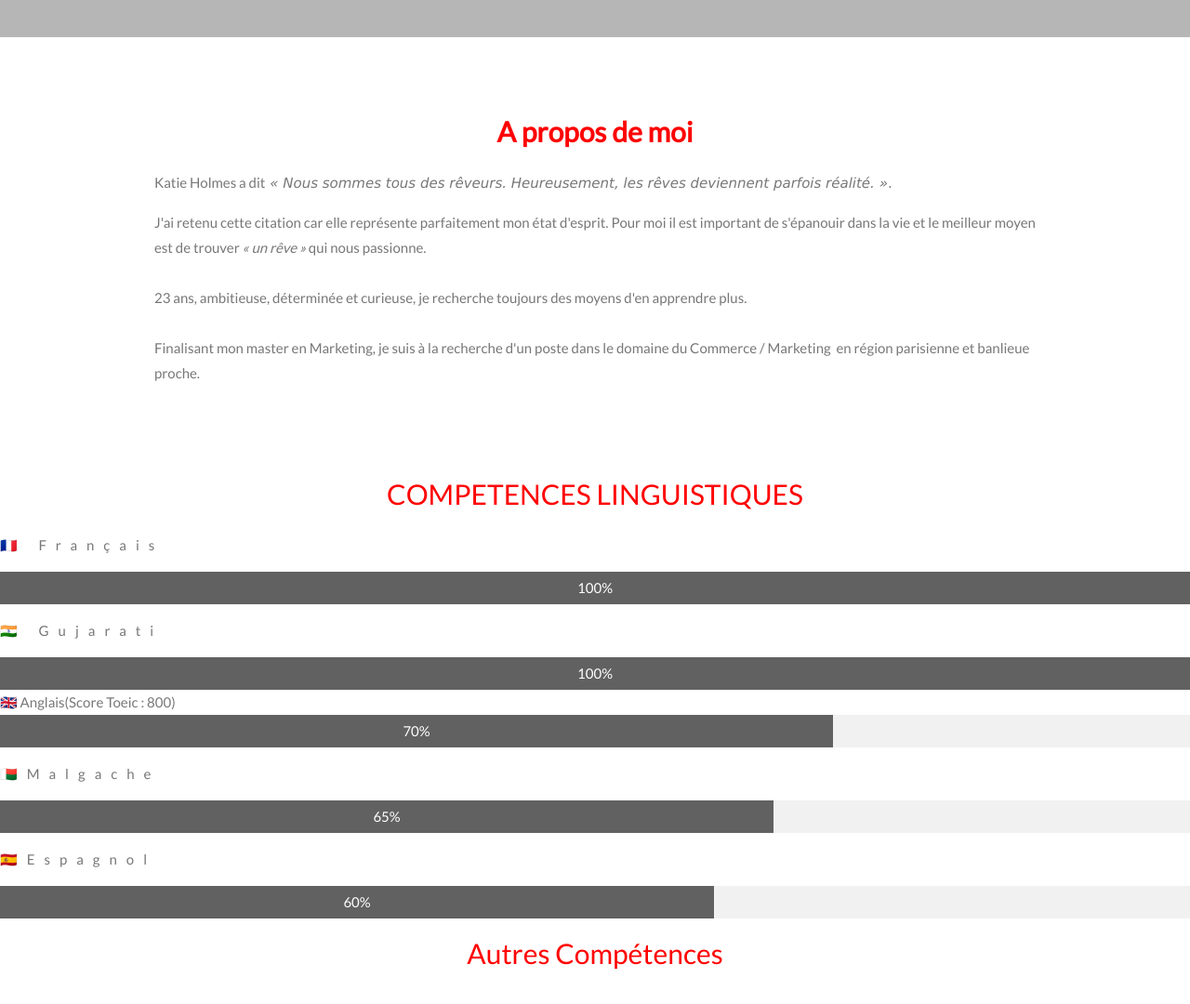
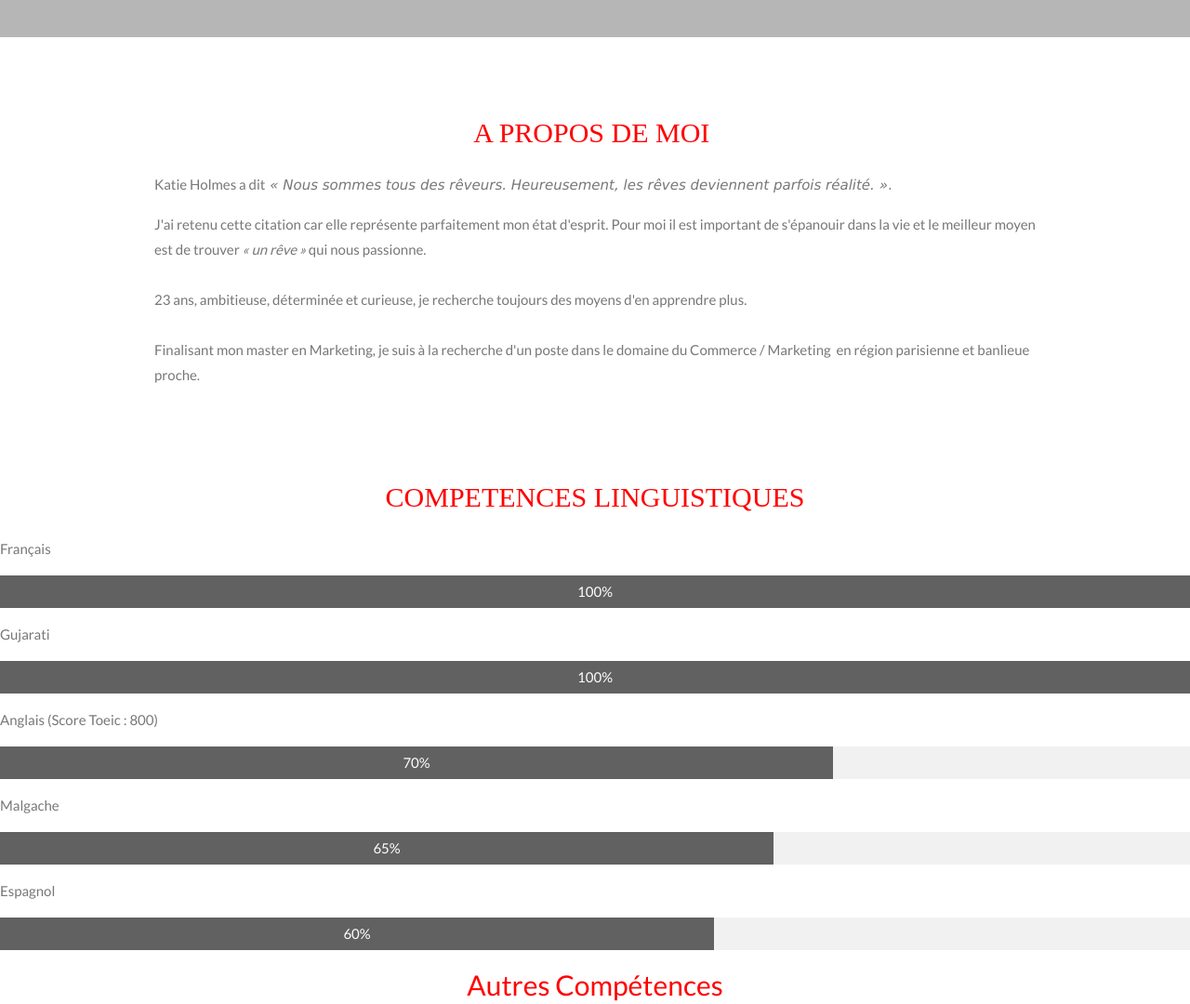
Before and after one commit to gzainab/github.io, a plain HTML site: page index.html in a window 1280 px wide. Shown: the part 360-1440 px from the top of the page at 93% size. Drawn offline with nearby package versions, Linux system fonts and the light colour scheme; grey boxes are pictures that could not be loaded.

Commit message:
Update index.html

```diff
--- a/index.html
+++ b/index.html
@@ -122,32 +122,30 @@
 
     <!-- Container (About Section) -->
     <div class="w3-content w3-container w3-padding-64" id="about">
-        <h2 style="text-align: center;"><span style="color: #ff0000;"><strong>A propos de moi</strong></span></h2>
+        <h2 style="text-align: center;"><span style="font-family: 'times new roman', times, serif; color: #ff0000;">A PROPOS DE MOI&nbsp;</span></h2>
 
 <p style="text-align: left;">Katie Holmes a dit<span style="font-family: verdana, geneva, sans-serif;"> <em>&laquo; Nous sommes tous des r&ecirc;veurs. Heureusement, les r&ecirc;ves deviennent parfois r&eacute;alit&eacute;. &raquo;</em>. </span></p>
 <p style="text-align: left;">J'ai retenu cette citation car elle repr&eacute;sente parfaitement mon &eacute;tat d'esprit. Pour moi il est important de s'&eacute;panouir dans la vie et le meilleur moyen est de trouver <em>&laquo;&nbsp;un r&ecirc;ve&nbsp;&raquo;</em> qui nous passionne. <br /><br />23 ans, ambitieuse, d&eacute;termin&eacute;e et curieuse, je recherche toujours des moyens d'en apprendre plus. <br /><br />Finalisant mon master en Marketing, je suis &agrave; la recherche d'un poste dans le domaine du Commerce / Marketing&nbsp; en r&eacute;gion parisienne et banlieue proche.</p>
             </div>
         </div>
-        <h2 style="text-align: center;"><span style="color: #ff0000;">COMPETENCES LINGUISTIQUES</span></h2>
-        <p class="w3-wide">🇨🇵&nbsp;Français</p>
+        <h2 style="text-align: center;"><span style="font-family: 'times new roman', times, serif; color: #ff0000;">COMPETENCES LINGUISTIQUES</span></h2>
+        <p style="text-align: left;">Fran&ccedil;ais&nbsp;</p>
         <div class="w3-light-grey">
             <div class="w3-container w3-padding-small w3-dark-grey w3-center" style="width:100%">100%</div>
         </div>
-        <p class="w3-wide">🇮🇳&nbsp;Gujarati</p>
+        <p style="text-align: left;">Gujarati</p>
         <div class="w3-light-grey">
             <div class="w3-container w3-padding-small w3-dark-grey w3-center" style="width:100%">100%</div>
         </div>
-        <div>
-	        <div>🇬🇧 Anglais(Score Toeic : 800)</div>
-        </div>
+	<p style="text-align: left;">Anglais (Score Toeic : 800)</p>
         <div class="w3-light-grey">
             <div class="w3-container w3-padding-small w3-dark-grey w3-center" style="width:70%">70%</div>
         </div>
-        <p class="w3-wide">🇲🇬Malgache</p>
+        <p style="text-align: left;">Malgache</p>
         <div class="w3-light-grey">
             <div class="w3-container w3-padding-small w3-dark-grey w3-center" style="width:65%">65%</div>
         </div>
-        <p class="w3-wide">🇪🇸Espagnol</p>
+        <p style="text-align: left;">Espagnol</p>
         <div class="w3-light-grey">
             <div class="w3-container w3-padding-small w3-dark-grey w3-center" style="width:60%">60%</div>
         </div>
@@ -187,7 +185,7 @@
         <div class="container">
             <div class="red-divider"></div>
             <div class="heading">
-                <h1 class="w3-center">EXPERIENCES PROFESIONNELLES</h1>
+                <h2 style="text-align: center;"><span style="font-family: 'times new roman', times, serif; color: #ff0000;">EXPERIENCES PROFESSIONNELLES&nbsp;&nbsp;</span></h2>
             </div>
             <p>&nbsp;</p>
 <table style="height: 1231px; width: 100%; border-collapse: collapse;" border="0">
@@ -270,7 +268,7 @@
         <div class="container">
             <div class="red-divider"></div>
             <div class="heading">
-                <h1 class="w3-center">FORMATIONS</h1>
+                <h2 style="text-align: center;"><span style="font-family: 'times new roman', times, serif; color: #ff0000;">FORMATION</span></h2>
             </div>
             <p>&nbsp;</p>
 <p>&nbsp;</p>
@@ -324,7 +322,7 @@
     <!-- Second Parallax Image with Portfolio Text -->
     <div class="bgimg-2 w3-display-container w3-opacity-min">
         <div class="w3-display-middle">
-            <span class="w3-xxlarge w3-text-white w3-wide">PORTFOLIO</span>
+            <span class="w3-xxlarge w3-text-white w3-wide"><h2 style="text-align: center;"><span style="font-family: 'times new roman', times, serif; color: #ff0000;">PORTFOLIO</span></h2></span>
         </div>
     </div>
 
@@ -408,7 +406,7 @@
 	<tbody>
 		<tr>
 			<td style="width: 100%;">
-				<h1 style="text-align: center;">CONTACT</h1>
+				<h2 style="text-align: center;"><span style="font-family: 'times new roman', times, serif; color: #ff0000;">CONTACT</span></h2>
 				<p style="text-align: center;">&nbsp;</p>
 				<p style="text-align: center;">🏚️ 92140 CLAMART</p>
 				<p style="text-align: center;">📞 0660365135</p>
```
